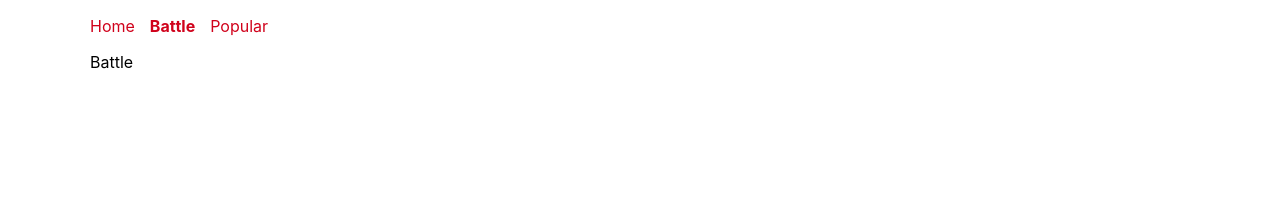
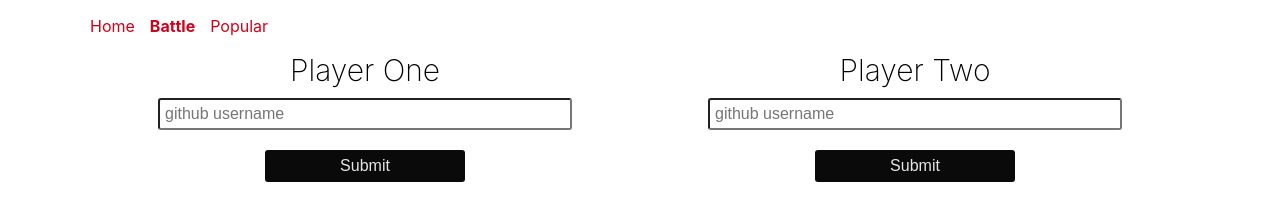
Before and after one commit to mwinslow331/github-battle, a React app: page /battle in a window 1280 px wide. Built offline with nearby package versions, Linux system fonts and the light colour scheme.

Commit message:
built and styled forms

```diff
--- a/app/components/Battle.js
+++ b/app/components/Battle.js
@@ -1,10 +1,107 @@
 import React, {Component} from 'react';
+import PropTypes from 'prop-types';
+
+class PlayerInput extends Component {
+  constructor(props){
+    super(props);
+    this.state = {
+      username: '',
+    }
+
+    this.handleChange=this.handleChange.bind(this);
+    this.handleSubmit=this.handleSubmit.bind(this);
+  }
+
+  handleChange(e){
+    let value = e.target.value;
+
+    this.setState(function (){
+      return{
+        username: value
+      }
+    })
+  }
+
+  handleSubmit(e){
+    e.preventDefault();
+
+    this.props.onSubmit(
+      this.props.id,
+      this.state.username
+    )
+  }
+
+  render(){
+    return(
+      <form className='column' onSubmit={this.handleSubmit}>
+        <label className='header' htmlFor='username'>
+          {this.props.label}
+        </label>
+        <input
+          id='username'
+          placeholder='github username'
+          type='text'
+          autoComplete='off'
+          value={this.state.username}
+          onChange={this.handleChange}
+        />
+        <button
+          className='button'
+          type='submit'
+          disabled={!this.state.username}>Submit</button>
+      </form>
+    )
+  }
+}
+
+PlayerInput.propTypes = {
+  id: PropTypes.string.isRequired,
+  label: PropTypes.string.isRequired,
+  onSubmit: PropTypes.func.isRequired
+}
 
 class Battle extends Component {
+  constructor(props){
+    super(props);
+    this.state = {
+      playerOneName: '',
+      playerTwoName: '',
+      playerOneImage: null,
+      playerTwoImage: null
+    }
+
+    this.handleSubmit = this.handleSubmit.bind(this);
+  }
+
+  handleSubmit(id, username){
+    this.setState(function(){
+      let newState= {};
+      newState[id + 'Name'] = username;
+      newState[id + 'Image'] = 'https://github.com' + username + '.png?size=200';
+      return newState;
+    });
+  }
+
   render(){
+    let playerOneName = this.state.playerOneName;
+    let playerTwoName = this.state.playerTwoName;
+
     return(
       <div>
-        Battle
+        <div className='row'>
+          {!playerOneName &&
+            <PlayerInput
+              id='playerOne'
+              label='Player One'
+              onSubmit={this.handleSubmit}
+            />}
+          {!playerTwoName &&
+            <PlayerInput
+              id='playerTwo'
+              label='Player Two'
+              onSubmit={this.handleSubmit}
+            />}
+        </div>
       </div>
     )
   }
--- a/app/index.css
+++ b/app/index.css
@@ -95,3 +95,36 @@ a {
 .button:active {
   transform: translateY(1px);
 }
+
+.row {
+  display: flex;
+  justify-content: space-around;
+}
+
+.column {
+  display: flex;
+  flex-direction: column;
+  width: 500px;
+  align-items: center;
+}
+
+.column input {
+  border-radius: 3px;
+  margin: 10px 0;
+  padding: 5px;
+  border: 1px solid rgba(0, 0, 0, ,0.43);
+  font-size: 16px;
+  width: 80%;
+}
+
+.column label {
+  text-align: center;
+  font-size: 30px;
+  font-weight: 200;
+}
+
+.header {
+  text-align: center;
+  font-size: 30px;
+  font-weight: 200;
+}
```
